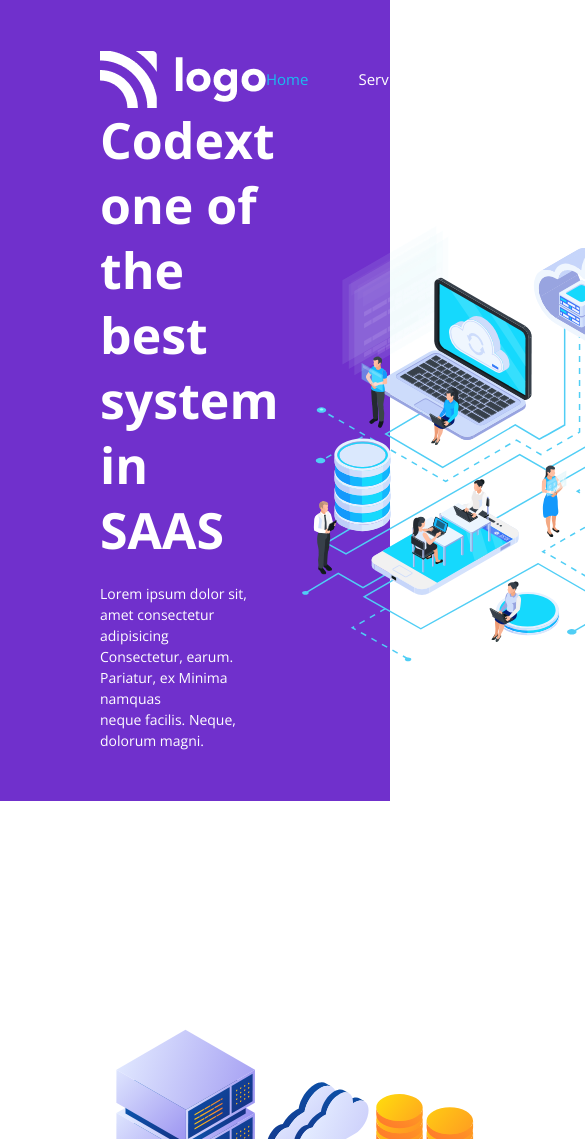
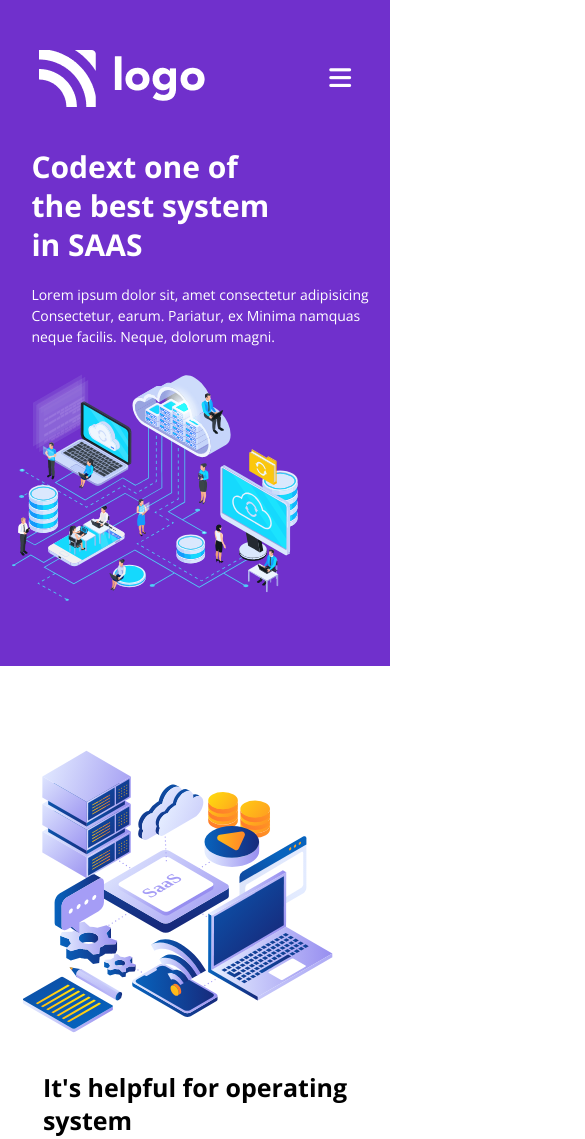
Before and after one commit to nikhilkhetan17/Project-13_SAAS-landing-page, a plain HTML site: page index.html in a window 390 px wide. Shown: the top 1139 px of the page, 585 px wide, since content can reach past the window. Drawn offline with nearby package versions, Linux system fonts and the light colour scheme.

Commit message:
added responsiveness

```diff
--- a/index.html
+++ b/index.html
@@ -10,10 +10,16 @@
     <link rel="stylesheet" href="style.css">
 
     <title>SAAS Landing Page</title>
+
+    <!-- font awesome -->
+
+    <script src="https://kit.fontawesome.com/c3deef7850.js" crossorigin="anonymous"></script>
 </head>
 
 <body>
     <header>
+
+        <!-- -----Nav---- -->
         <nav>
             <img src="assets/white-logo.png" alt="logo" id="nav-logo">
             <ul class="head-ul">
@@ -24,7 +30,11 @@
                 <li>Blog</li>
                 <button>FREE TRIAL</button>
             </ul>
+            <i class="fa-solid fa-bars"></i>
         </nav>
+
+        <!------ Hero----- -->
+
         <div class="header-content">
             <div class="header-content_left">
                 <h1>Codext one of <br>the best system <br>in SAAS</h1>
--- a/style.css
+++ b/style.css
@@ -4,6 +4,7 @@
   margin: 0;
   padding: 0;
   box-sizing: border-box;
+  /* outline: 1px solid limegreen; */
 }
 
 :root {
@@ -78,6 +79,8 @@ ul.head-ul li:first-child {
   cursor: pointer;
 }
 
+/* --------------------------Hero--------------- */
+
 .header-content {
   display: flex;
   justify-content: space-between;
@@ -103,6 +106,61 @@ ul.head-ul li:first-child {
 
 .header-content_right img {
   width: 60rem;
+}
+
+nav .fa-bars {
+  display: none;
+}
+
+/* ---------Nav media query----------- */
+
+@media screen and (max-width: 1100px) {
+  .head-ul {
+    display: none;
+  }
+  nav .fa-bars {
+    display: block;
+    font-size: 25px;
+    cursor: pointer;
+    color: #ffffff;
+  }
+
+  #nav-logo {
+    margin-left: 0;
+  }
+  nav {
+    justify-content: space-between;
+    max-width: 80%;
+    margin: 0 auto;
+  }
+}
+
+/* ----------Hero media query---------- */
+
+@media screen and (max-width: 1100px) {
+  .header-content {
+    flex-direction: column;
+    align-items: center;
+  }
+
+  .header-content_left h1 {
+    font-size: 4rem;
+    padding-top: 4rem;
+  }
+
+  .header-content_right img {
+    max-width: 80%;
+  }
+  .header-content_left {
+    margin-left: 0;
+    padding-left: 10px;
+  }
+}
+
+@media screen and (max-width: 400px) {
+  .header-content_left h1 {
+    font-size: 3rem;
+  }
 }
 
 /* --------------------------Section-1------------------- */
@@ -153,6 +211,30 @@ ul.head-ul li:first-child {
   font-weight: 500;
 }
 
+/* -------media query-------- */
+
+@media screen and (max-width: 1100px) {
+  .section-1_content {
+    flex-direction: column;
+    align-items: center;
+  }
+
+  .section-1_left img {
+    max-width: 90%;
+    margin-left: 0;
+  }
+
+  .section-1_right {
+    margin-right: 0;
+  }
+}
+
+@media screen and (max-width: 400px) {
+  .section-1_heading h2 {
+    font-size: 2.5rem;
+  }
+}
+
 /* ------------------------------Section-2----------------------------- */
 .section-2 {
   padding-bottom: 10rem;
@@ -177,7 +259,7 @@ ul.head-ul li:first-child {
   /* border: 1px solid blue; */
   align-items: center;
   gap: 3rem 0;
-  width: 15%;
+  width: 20rem;
   border-radius: 2rem;
   box-shadow: 2px 2px 5px 2px #bfbfbf;
 }
@@ -229,3 +311,12 @@ ul.head-ul li:first-child {
   padding-bottom: 1rem;
   font-weight: 500;
 }
+
+/* -------media query------ */
+
+@media screen and (max-width: 1000px) {
+  .section-2_card {
+    flex-wrap: wrap;
+    gap: 3rem 6rem;
+  }
+}
```
Also changed, not shown: 1 other file.
